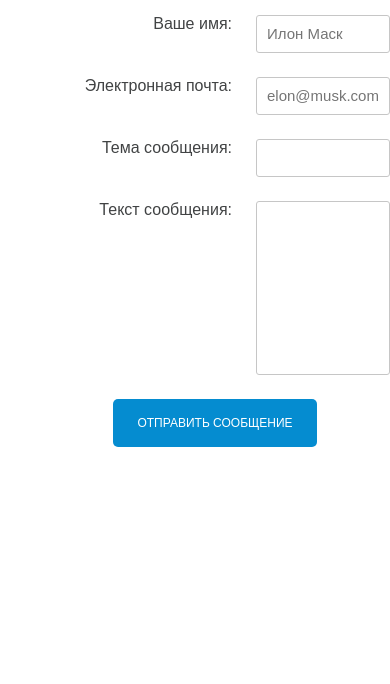
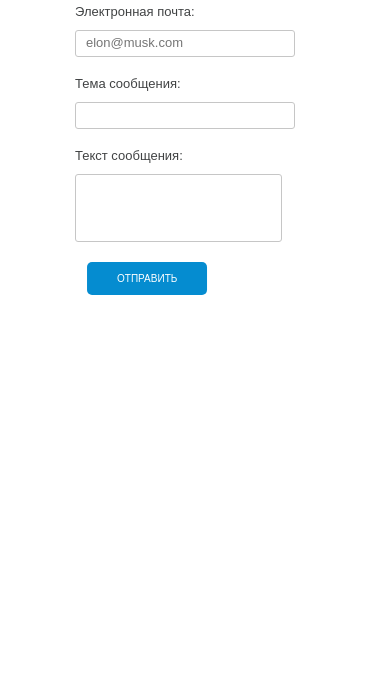
Before and after one commit to knollmilena/knollmilena.github.io, a plain HTML site: page feedback-form/index.html in a window 390 px wide. Shown: the part 160-844 px from the top of the page. Drawn offline with Linux system fonts and the light colour scheme.

Commit message:
made an adaptive

```diff
--- a/feedback-form/css/style.css
+++ b/feedback-form/css/style.css
@@ -2,54 +2,62 @@ body {
   font-family: Arial, Helvetica, sans-serif;
   color: #414344;
 }
-form {
-  max-width: 960px;
+.container {
+  width: 1170px;
   padding-top: 50px;
   margin: 0 auto;
 }
-h1 {
-  margin-bottom: 30px;
+
+.form__title {
+  margin: 0 0 30px;
   text-align: center;
 }
 
-.form-list {
+.form__list {
+  padding: 0 30px;
+  margin: 0 auto;
   max-width: 800px;
 }
-.form-list li {
+.form__item {
   display: flex;
+  align-items: center;
   position: relative;
 }
-.form-list li + li {
-  margin-top: 24px;
+
+.form__item {
+  margin-bottom: 20px;
 }
-.form-list label {
+.form__text {
   width: 192px;
   flex-shrink: 0;
   text-align: right;
   padding: 0 24px 0 0;
 }
-.form-list label + div {
-  width: calc(100% - 192px);
-}
-.form-list button {
+
+.form__button {
   font-size: 12px;
-  line-height: 38px;
+  line-height: 36px;
   color: #fff;
   text-align: center;
   text-transform: uppercase;
-  padding: 5px 24px;
+  padding: 5px 40px;
   border: none;
   border-radius: 5px;
   background: #058cd0;
   cursor: pointer;
   transition: all 0.2s;
+  transform: translateX(10%);
 }
 
-.form-list li:last-child {
+.form__list .form__item:last-child {
   display: flex;
   justify-content: center;
 }
-.form-list button:hover {
+
+.form__item:nth-last-child(-n + 2) {
+  align-items: flex-start;
+}
+.form__button:hover {
   background: #0497e0;
 }
 .input {
@@ -70,7 +78,7 @@ h1 {
   box-shadow: 0 0 9px rgba(23, 198, 254, 0.37), inset 0 1px 2px rgba(91, 114, 132, 0.3);
 }
 
-.input-error {
+.form__error {
   width: 100%;
   max-width: 400px;
   height: 36px;
@@ -83,16 +91,16 @@ h1 {
   border: solid 1px #d58282;
 }
 
-.input-error:focus {
+.form__error:focus {
   box-shadow: 0 0 9px rgba(254, 23, 23, 0.37), inset 0 1px 2px rgba(91, 114, 132, 0.3);
 }
 
-button:focus {
+.form__button:focus {
   outline: none;
   border: solid 1px #82b0d5;
   box-shadow: 0 0 9px rgba(23, 198, 254, 0.37), inset 0 1px 2px rgba(91, 114, 132, 0.3);
 }
-textarea.input {
+.form__message {
   max-width: 400px;
   padding: 8px 10px;
   height: 156px;
@@ -100,13 +108,13 @@ textarea.input {
   font: normal 15px/20px Roboto, Verdana, sans-serif;
   resize: none;
 }
-textarea.input-error {
+/* textarea.input-error {
   max-width: 400px;
   padding: 8px 10px;
   height: 156px;
-}
+} */
 
-.error {
+/* .error {
   max-width: 260px;
   display: none;
   font-size: 13px;
@@ -133,4 +141,52 @@ textarea.input-error {
 }
 .form-control_error {
   border-color: #d24a4a;
+} */
+
+@media (max-width: 768px) {
+  .container {
+    width: 300px;
+    margin: 0 auto;
+  }
+  .form__list {
+    display: flex;
+    flex-direction: column;
+    align-items: flex-start;
+    max-width: 500px;
+  }
+  .form__item {
+    justify-content: flex-start;
+    align-items: flex-start;
+    flex-direction: column;
+  }
+  .input {
+    max-width: 250px;
+    height: 25px;
+    font-size: 13px;
+  }
+  .form__text {
+    width: auto;
+    margin-bottom: 10px;
+    font-size: 13px;
+  }
+  .form__title {
+    margin-bottom: 20px;
+    font-size: 20px;
+  }
+  .form__item .form__message {
+    min-height: 50px;
+  }
+  .form__button {
+    padding: 0 30px;
+    line-height: 33px;
+    font-size: 10px;
+  }
+  .form__list .form__item:last-child {
+    justify-content: flex-start;
+    align-items: flex-start;
+    margin-bottom: 0;
+  }
 }
+
+@media (max-width: 576px) {
+}
--- a/feedback-form/index.html
+++ b/feedback-form/index.html
@@ -10,41 +10,43 @@
     <title>Document</title>
   </head>
   <body class="bg-secondary">
-    <form name="feedback" id="form">
-      <ul class="form-list">
-        <h1>Форма обратной связи</h1>
-        <li>
-          <label>Ваше имя:</label>
+    <main class="container">
+      <form class="form" name="feedback" id="form">
+        <ul class="form__list">
+          <h1 class="form__title">Форма обратной связи</h1>
+          <li class="form__item">
+            <label class="form__text">Ваше имя:</label>
 
-          <input class="input input-mail form-control" type="text" name="name" id="name" placeholder="Илон Маск" />
+            <input class="input" type="text" name="name" id="name" placeholder="Илон Маск" />
 
             <span class="error"></span>
           </li>
-        <li>
-          <label>Электронная почта:</label>
+          <li class="form__item">
+            <label class="form__text">Электронная почта:</label>
 
-          <input class="input input-mail form-control" type="email" name="email" id="email" placeholder="elon@musk.com" />
+            <input class="input input__mail" type="email" name="email" id="email" placeholder="elon@musk.com" />
 
             <span class="error"></span>
           </li>
-        <li>
-          <label>Тема сообщения:</label>
+          <li class="form__item">
+            <label class="form__text">Тема сообщения:</label>
 
-          <input class="input input-mail form-control" type="text" name="subject" maxlength="50" value="" />
+            <input class="input" type="text" name="subject" maxlength="50" value="" />
 
             <span class="error"></span>
           </li>
-        <li>
-          <label>Текст сообщения:</label>
+          <li class="form__item">
+            <label class="form__text">Текст сообщения:</label>
 
-          <textarea class="input input-mail form-control" name="textmess"></textarea>
+            <textarea class="input form__message" name="textmess"></textarea>
 
             <span class="error"></span>
           </li>
-        <li>
-          <button id="send_mess">отправить сообщение</button>
+          <li class="form__item">
+            <button class="form__button" id="send_mess">отправить</button>
           </li>
         </ul>
       </form>
+    </main>
   </body>
 </html>
--- a/feedback-form/js/script.js
+++ b/feedback-form/js/script.js
@@ -1,7 +1,7 @@
 const form = document.getElementById('form');
 const button = document.getElementById('send_mess');
 const inputs = document.querySelectorAll('.input');
-const inputEmail = document.querySelector('.input-mail');
+const inputEmail = document.querySelector('.input__mail');
 
 
 function validation(form) {
@@ -10,12 +10,12 @@ function validation(form) {
   inputs.forEach(input => {
     arr = input;
     if(input.value == ""){
-      input.classList.toggle('input-error');
+      input.classList.toggle('form__error');
       input.classList.toggle('input');
       console.log('Пустое поле');
       result = false;
     } else {
-      input.classList.toggle('input-error');
+      input.classList.toggle('form__error');
       input.classList.toggle('input');
     }
    })
@@ -26,15 +26,14 @@ function validation(form) {
 
 
 inputs.forEach(input => input.addEventListener('input', function(){
-  // input.classList.remove('input-error');
-  // input.classList.add('input');
+
   if(input.value == ""){
-    input.classList.add('input-error');
+    input.classList.add('form__error');
     input.classList.remove('input');
     console.log('Пустое поле');
     result = false;
   } else {
-    input.classList.remove('input-error');
+    input.classList.remove('form__error');
     input.classList.add('input');
 
 }}))
@@ -44,18 +43,12 @@ function deleteValue(form){
   inputs.forEach(input => {
     if(input.value !== ""){
       input.value = "";
-      input.classList.remove('input-error');
+      input.classList.remove('form__error');
       input.classList.add('input');
     }
  })
 }
 
-// inputs.addEventListener('change', function(){
-//   inputs.forEach(input => {
-//     input.classList.remove('input-error');
-//     input.classList.add('input');
-//   })
-// })
 form.addEventListener('submit', function(event){
   event.preventDefault();
 
```
Also changed, not shown: 1 other file. Lines whose indentation alone changed are shown as unchanged.
